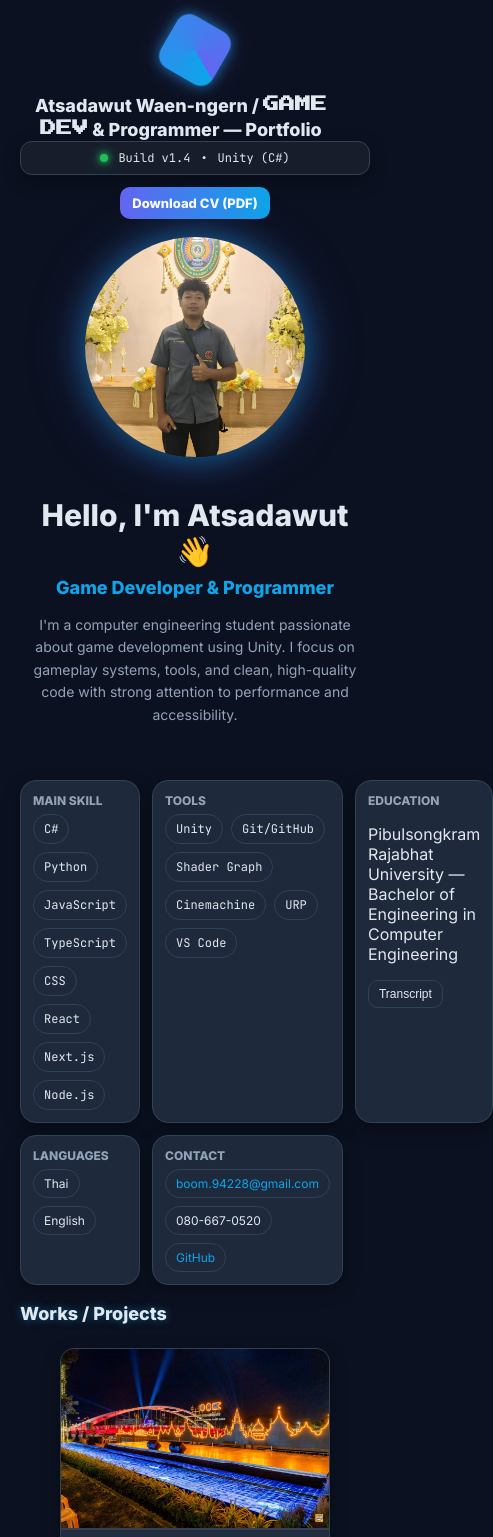
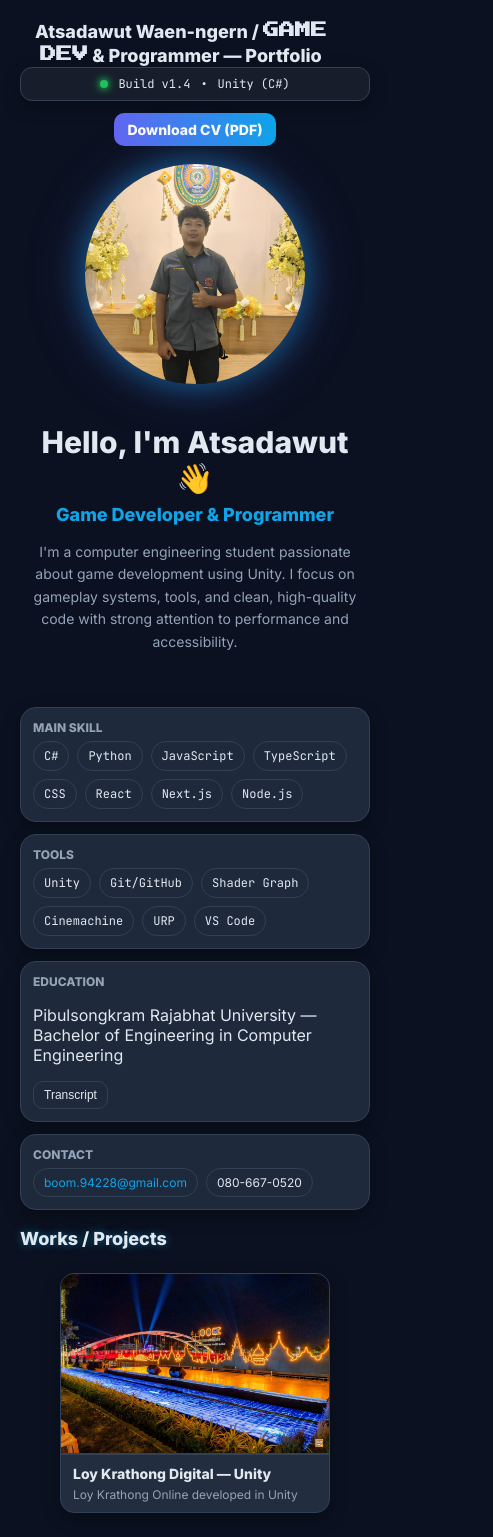
Before and after one commit to boom94228-dot/portfolio, a plain HTML site: page index.html in a window 390 px wide. Shown: the top 1537 px of the page, 493 px wide, since content can reach past the window. Drawn offline with Linux system fonts and the light colour scheme.

Commit message:
update portfolio layout / fix mobile

```diff
--- a/index.html
+++ b/index.html
@@ -29,21 +29,19 @@
     .retro{font-family:"Press Start 2P", monospace}
 
     .wrap{max-width:1100px; margin:auto; padding:24px}
-
-    /* Header */
     header{display:flex; align-items:center; justify-content:space-between; gap:16px; margin-bottom:18px}
     .brand{display:flex; align-items:center; gap:14px}
     .logo{width:48px; height:48px; border-radius:14px; background:conic-gradient(from 210deg, var(--accent), var(--accent-2)); box-shadow:var(--glow); animation:rotate 6s linear infinite}
     @keyframes rotate{to{transform:rotate(1turn)}}
     h1{font-size:22px; margin:0}
-    .hud{display:flex; align-items:center; gap:10px; padding:8px 12px; border:1px solid var(--stroke); border-radius:12px; background:rgba(255,255,255,.05); box-shadow:var(--shadow)}
-    .led{width:8px; height:8px; border-radius:50%; background:var(--accent-3); box-shadow:0 0 6px var(--accent-3),0 0 12px var(--accent-3); animation:blink 1.5s infinite alternate}
-    @keyframes blink{0%{opacity:.5}100%{opacity:1}}
-
     .btn-cta{display:inline-flex; align-items:center; gap:8px; background:linear-gradient(90deg, var(--accent-2), var(--accent)); color:#fff; font-weight:700; padding:10px 14px; border-radius:12px; border:none; box-shadow:var(--glow); transition:transform .2s ease, box-shadow .2s ease}
     .btn-cta:hover{transform:translateY(-2px); box-shadow:0 0 16px rgba(99,102,241,.8),0 0 24px rgba(14,165,233,.6)}
     .btn-ghost{background:transparent; border:1px solid var(--stroke); border-radius:10px; padding:6px 10px; font-size:12px; cursor:pointer; color:var(--text); transition:all .25s ease}
     .btn-ghost:hover{background:var(--accent); color:#fff; box-shadow:0 0 12px var(--accent)}
+
+    .hud{display:flex; align-items:center; gap:10px; padding:8px 12px; border:1px solid var(--stroke); border-radius:12px; background:rgba(255,255,255,.05); box-shadow:var(--shadow)}
+    .led{width:8px; height:8px; border-radius:50%; background:var(--accent-3); box-shadow:0 0 6px var(--accent-3),0 0 12px var(--accent-3); animation:blink 1.5s infinite alternate}
+    @keyframes blink{0%{opacity:.5}100%{opacity:1}}
 
     /* INTRO (รูปซ้าย-ข้อความขวา) */
     .intro-section{display:flex; align-items:center; justify-content:space-between; flex-wrap:wrap; gap:40px; margin-bottom:40px}
@@ -55,9 +53,9 @@
     .intro-text p{font-size:15px; color:var(--muted); line-height:1.6}
     .buttons{margin-top:20px; display:flex; gap:12px}
 
-    /* BIO CARDS */
+    /* BIO CARDS — ใช้ 2 คอลัมน์เพื่อให้ Education คู่กับ Contact */
     .bio{margin:10px 0 16px; display:grid; gap:14px}
-    .grid-info{display:grid; grid-template-columns:repeat(3,1fr); gap:12px}
+    .grid-info{display:grid; grid-template-columns:repeat(2,1fr); gap:12px}
     .card{background:var(--panel); border:1px solid var(--stroke); border-radius:16px; padding:12px; box-shadow:var(--shadow); transition:all .25s ease}
     .card:hover{box-shadow:0 0 12px rgba(14,165,233,.5); transform:translateY(-2px)}
     .card h3{margin:0 0 6px; font-size:12px; color:var(--muted); text-transform:uppercase}
@@ -97,30 +95,33 @@
     .contact a{background:var(--panel); border:1px solid var(--stroke); padding:8px 12px; border-radius:999px; font-size:13px; transition:all .25s ease}
     .contact a:hover{background:var(--accent); color:#fff; box-shadow:0 0 10px var(--accent)}
 
-    /* มือถือทั่วไป: จัด header เป็นคอลัมน์ + กึ่งกลางทุกอย่าง + ปรับขนาดให้พอดี */
+    /* มือถือทั่วไป: ซ่อนโลโก้ + จัดกึ่งกลางทุกอย่าง */
     @media (max-width: 640px){
       .wrap{padding:20px}
       header{flex-direction:column; align-items:center; text-align:center; gap:12px}
       .brand{flex-direction:column; align-items:center; gap:8px}
-      .logo{width:60px; height:60px; margin-bottom:6px}
-      h1{font-size:20px; line-height:1.25; text-align:center; max-width:92%; word-break:break-word}
+      .logo{display:none}              /* ซ่อนโลโก้ */
+      h1{font-size:20px; line-height:1.25; max-width:92%; word-break:break-word; text-align:center}
       .hud{justify-content:center; font-size:12px}
-      .btn-cta{border-radius:10px}
+      .btn-cta{border-radius:10px; font-size:14px; padding:8px 14px; box-shadow:none}
 
       .intro-section{flex-direction:column; text-align:center}
       .intro-photo{width:240px; height:240px}
+
+      .grid-info{grid-template-columns:1fr; justify-items:center}
+      .card{width:100%; max-width:560px}
       .gallery-grid{grid-template-columns:1fr}
+      footer{flex-direction:column; text-align:center}
     }
 
     /* มือถือจอเล็กมาก */
     @media (max-width: 480px){
       h1{font-size:18px}
-      .btn-cta{padding:8px 12px; font-size:13px; box-shadow:none}
       .intro-photo{width:220px; height:220px}
       .intro-text h2{font-size:30px}
       .intro-text .role{font-size:18px}
       .intro-text p{font-size:14px}
-      .buttons{gap:10px}
+      .buttons{gap:10px; justify-content:center}
     }
   </style>
 </head>
@@ -159,29 +160,26 @@
             <span class="chip">C#</span><span class="chip">Python</span><span class="chip">JavaScript</span><span class="chip">TypeScript</span><span class="chip">CSS</span><span class="chip">React</span><span class="chip">Next.js</span><span class="chip">Node.js</span>
           </div>
         </div>
+
         <div class="card">
           <h3>Tools</h3>
           <div class="chips mono">
             <span class="chip">Unity</span><span class="chip">Git/GitHub</span><span class="chip">Shader Graph</span><span class="chip">Cinemachine</span><span class="chip">URP</span><span class="chip">VS Code</span>
           </div>
         </div>
+
+        <!-- Education วางก่อน Contact เพื่อให้จับคู่กันใน grid 2 คอลัมน์ -->
         <div class="card">
           <h3>Education</h3>
           <p class="muted">Pibulsongkram Rajabhat University — Bachelor of Engineering in Computer Engineering</p>
-          <div class="chips">
-            <button class="btn-ghost" data-grade>Transcript</button>
-          </div>
+          <div class="chips"><button class="btn-ghost" data-grade>Transcript</button></div>
         </div>
-        <div class="card">
-          <h3>Languages</h3>
-          <div class="chips"><span class="chip">Thai</span><span class="chip">English</span></div>
-        </div>
+
         <div class="card">
           <h3>Contact</h3>
           <div class="chips">
             <a class="chip" href="mailto:boom.94228@gmail.com">boom.94228@gmail.com</a>
             <span class="chip">080-667-0520</span>
-            <a class="chip" href="https://github.com/boom94228-dot" target="_blank" rel="noopener">GitHub</a>
           </div>
         </div>
       </div>
@@ -254,7 +252,7 @@
     </footer>
   </div>
 
-  <!-- LIGHTBOX (รูป + PDF) -->
+  <!-- LIGHTBOX (รองรับรูปและ PDF) -->
   <div class="lightbox" id="lightbox" aria-hidden="true" role="dialog" aria-modal="true" aria-label="Preview dialog">
     <div class="lightbox-dialog">
       <div class="lightbox-head">
@@ -265,7 +263,10 @@
         <button class="close-btn" id="lb-close" aria-label="Close preview">Close</button>
       </div>
 
+      <!-- แสดงรูป -->
       <img id="lb-img" class="lightbox-img" alt="ภาพขยาย" style="display:none"/>
+
+      <!-- แสดง PDF -->
       <iframe id="lb-pdf" class="lightbox-pdf" title="PDF preview" style="display:none"></iframe>
     </div>
   </div>
@@ -312,6 +313,7 @@
       document.body.style.overflow='';
     }
 
+    // คลิกภาพในแกลเลอรี -> เปิดรูป
     document.addEventListener('click', e => {
       const img = e.target.closest('.thumb img');
       if(img){
@@ -323,16 +325,18 @@
         return;
       }
 
+      // ปุ่ม Transcript -> เปิด PDF
       const btn = e.target.closest('[data-grade]');
       if(btn){
         e.preventDefault();
-        const pdfPath = 'assets/grades.pdf'; // เปลี่ยนชื่อได้ตามไฟล์จริง
+        const pdfPath = 'assets/grades.pdf'; // <-- เปลี่ยนชื่อได้ตามไฟล์จริง
         try{ openLBPdf(pdfPath, 'Transcript / ใบแสดงผลการเรียน'); }
         catch{ window.open(pdfPath, '_blank'); }
         return;
       }
     });
 
+    // ปิดด้วยคลิกพื้นหลัง/ปุ่ม/ESC
     lb.addEventListener('click', e => { if(e.target === lb) closeLB(); });
     lbClose.addEventListener('click', closeLB);
     window.addEventListener('keydown', e => { if(e.key === 'Escape' && lb.getAttribute('aria-hidden') === 'false') closeLB(); });
```
